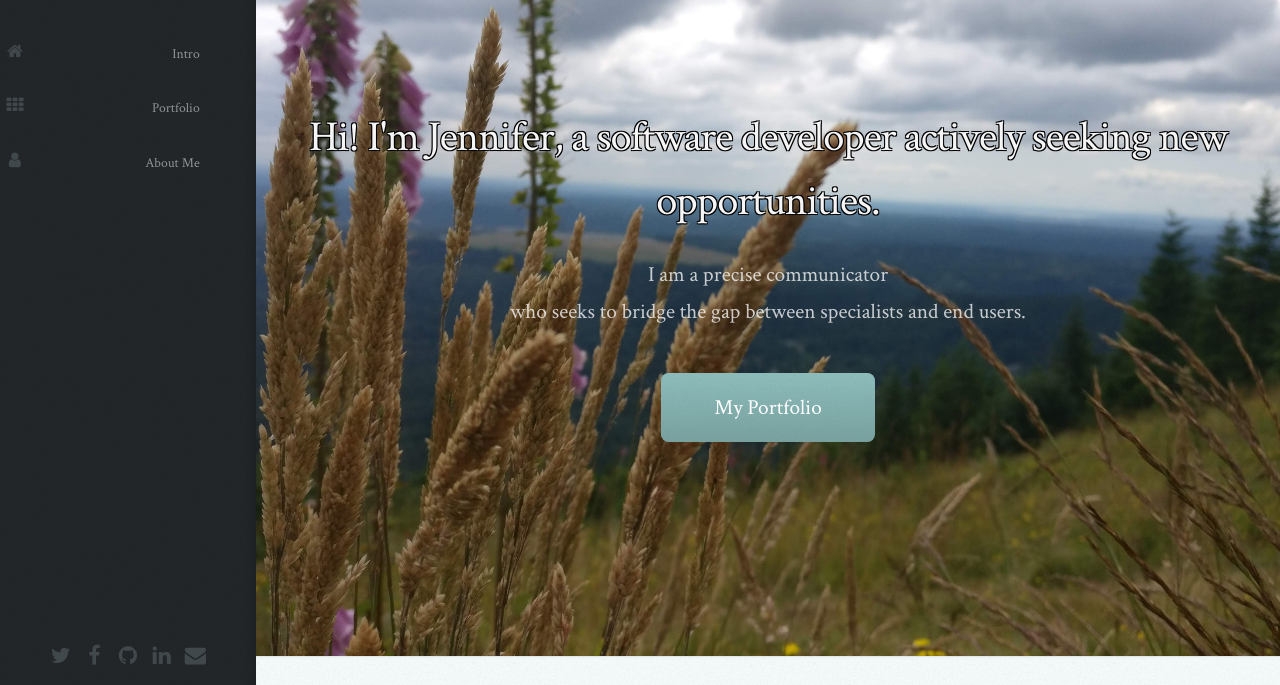
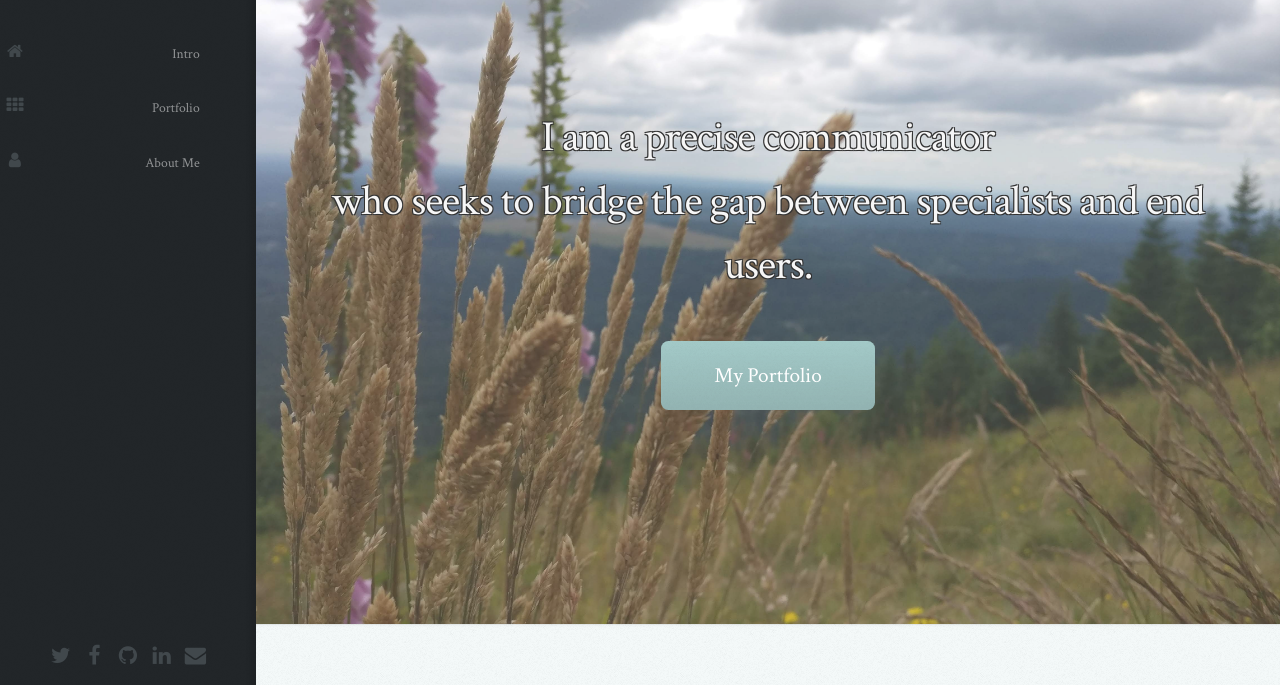
Before and after one commit to jchinzi/portfolio, a website: page public/index.html in a window 1280 px wide. Shown: the part 107-792 px from the top of the page. Drawn offline with Linux system fonts and the light colour scheme.

Commit message:
update intro text and lighten background image

```diff
--- a/public/assets/css/modules.css
+++ b/public/assets/css/modules.css
@@ -1981,6 +1981,7 @@ button,
 
 #main > section.one {
   background-color: #81918E;
+  opacity: 0.8;
   background-image: url("../../images/Background_Flowers.jpg");
 }
 
--- a/public/index.html
+++ b/public/index.html
@@ -69,8 +69,11 @@
 						<div class="container">
 
 							<header id="intro-text">
-								<h2 class="alt">Hi! I'm Jennifer, a software developer actively seeking new opportunities.</h2>
-								<p>I am a precise communicator<br/>who seeks to bridge the gap between specialists and end users.</p>
+								<!-- <h2 class="alt">
+									Hi! I'm Jennifer, a software developer actively seeking new opportunities.
+								</h2> -->
+								<h2 class="alt">I am a precise communicator<br/>who seeks to bridge the gap between specialists and end users.</h2>
+								<!-- <p></p> -->
 							</header>
 
 							<footer>
```
